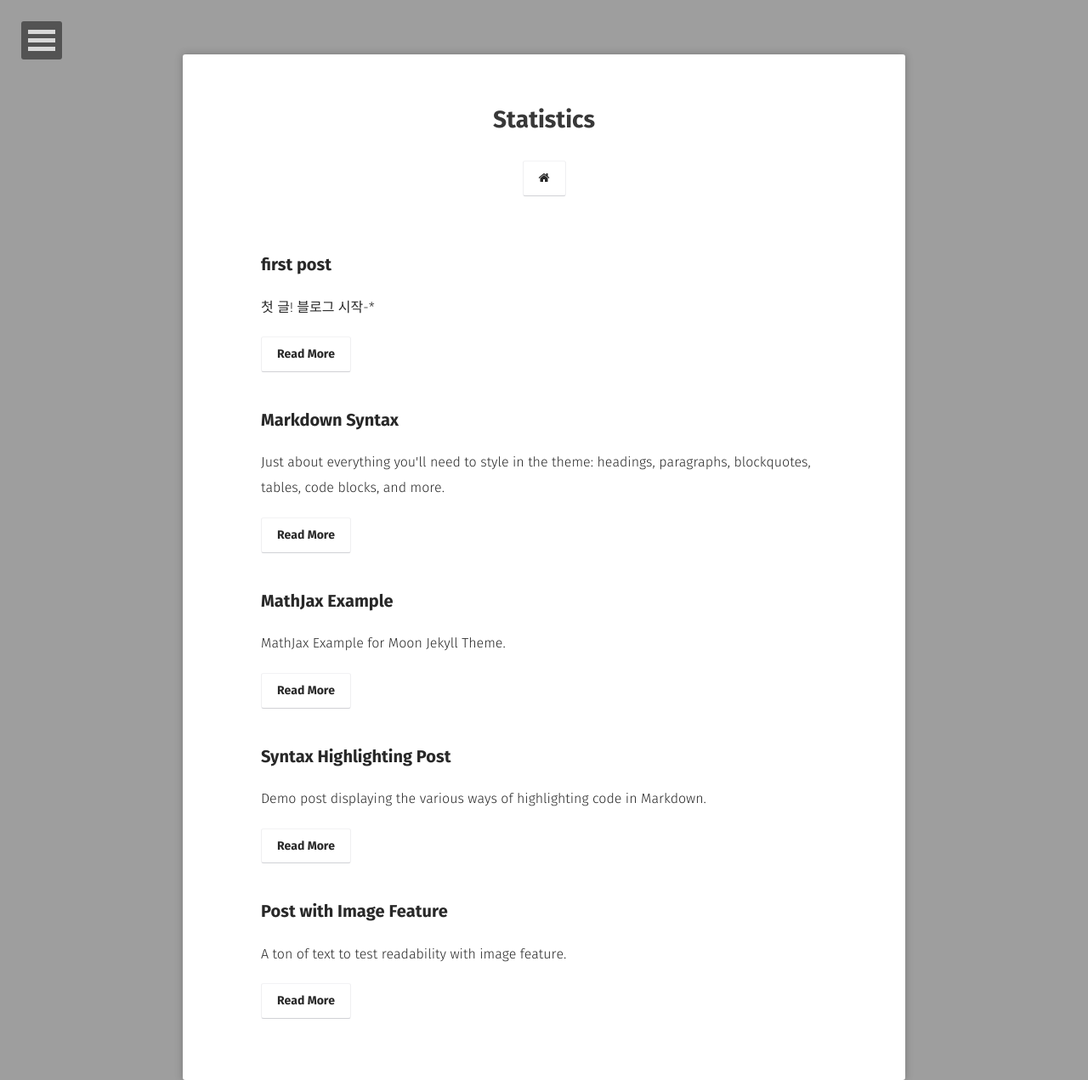
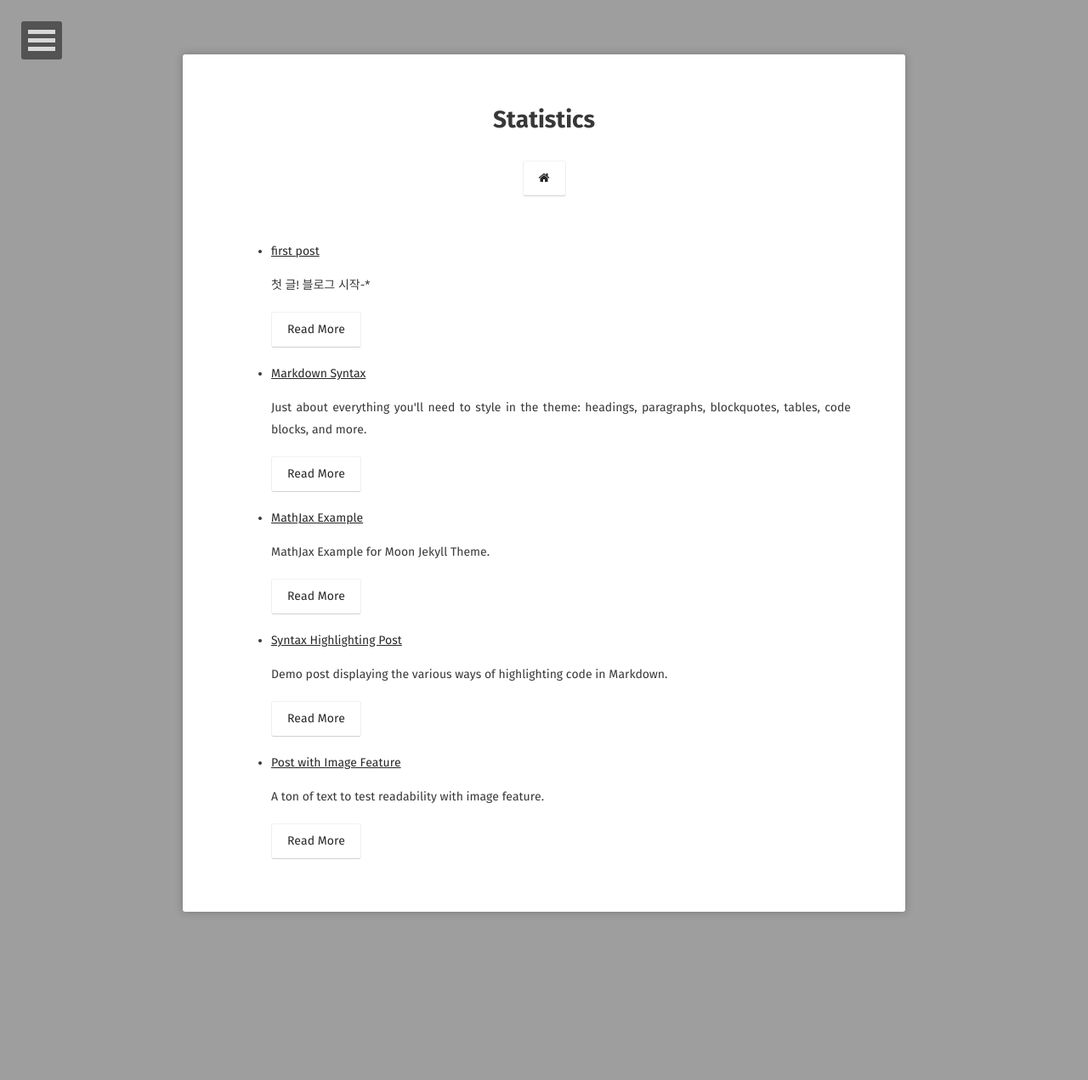
Before and after one commit to incheony/incheony.github.io, a Jekyll site: the page built from cprojects/statistics/index.md, in a window 1280 px wide. Shown: the whole page at 85% size. Built offline with Jekyll 4.4.1, drawn with Linux system fonts in a browser that asks for light colours; some web fonts are replaced; after the commit the page ends 1073 px from its top, so only the background shows below that.

Commit message:
Update post-list-statistics.html

```diff
--- a/_layouts/post-list-statistics.html
+++ b/_layouts/post-list-statistics.html
@@ -21,7 +21,7 @@ layout: compress
                         <i class="fa fa-home"></i>
                     </a>
                 </div>
-                <div class="post-list">
+                <div class="post-list-statistics">
                     {% for post in site.posts %}
                         {% if post.project == null %}
                     <ul>
```
